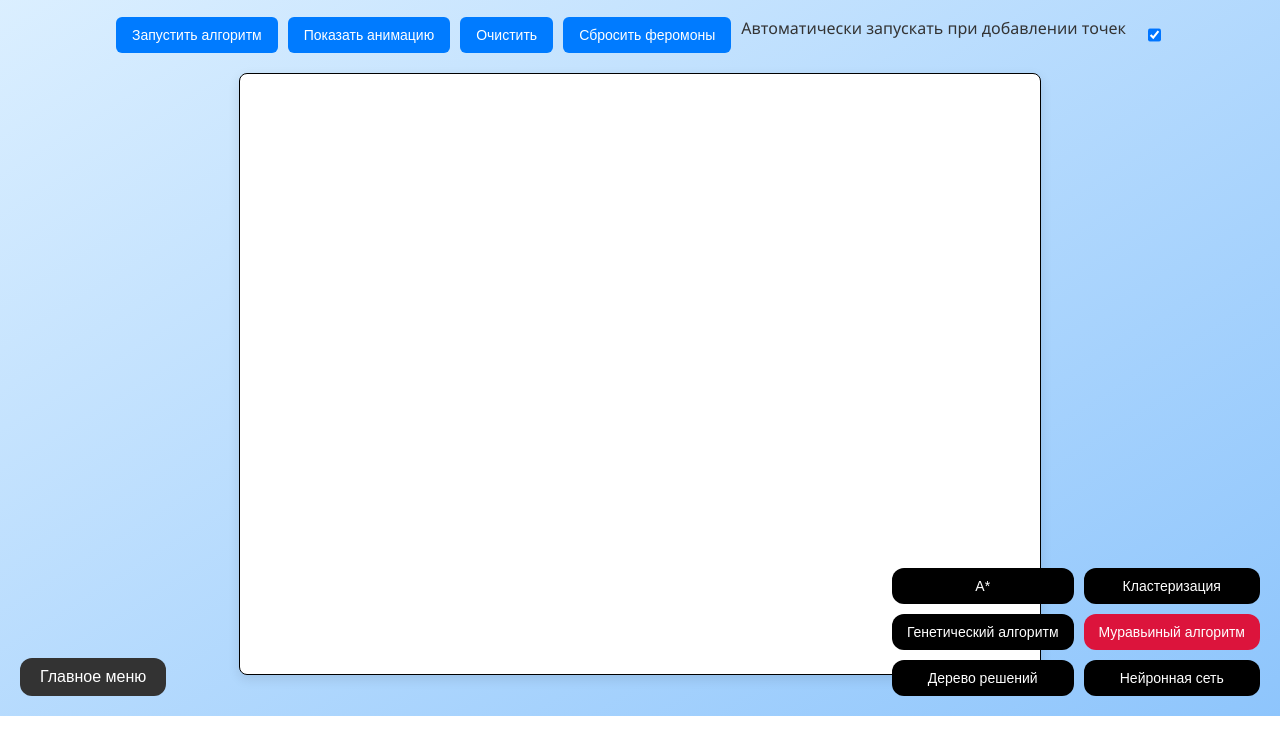
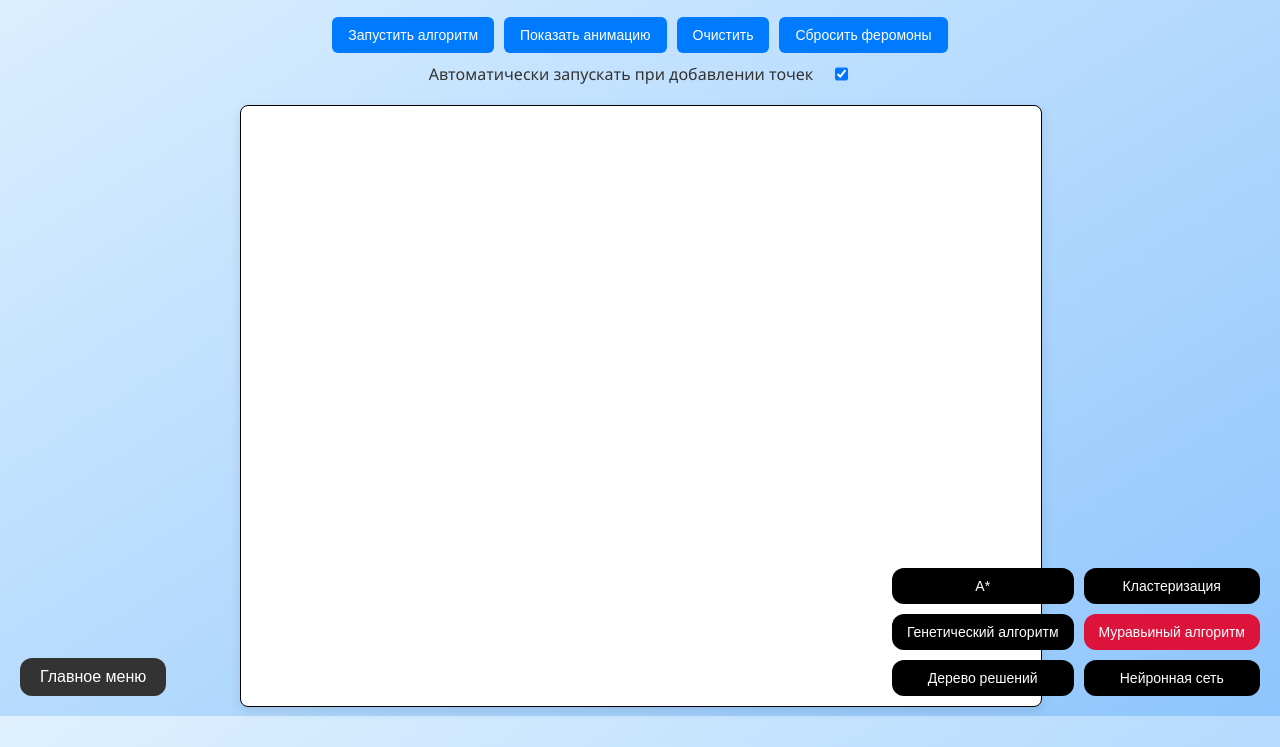
Before and after one commit to ya-Bell/AlgorithmVisualizer, a plain HTML site: page Ant/Algorithm_ant.html in a window 1280 px wide. Shown: the part 84-831 px from the top of the page. Before the commit the page ends 800 px from the top, so only its background shows below. Drawn offline with Linux system fonts and the light colour scheme.

Commit message:
выровнял

```diff
--- a/Ant/ant_alg.css
+++ b/Ant/ant_alg.css
@@ -14,6 +14,10 @@ h1 {
   font-size: 30px;
   margin-bottom: 20px;
   color: #004080;
+}
+.container {
+  max-width: 800px;
+  margin: 0 auto;
 }
 
 .controls {
```
